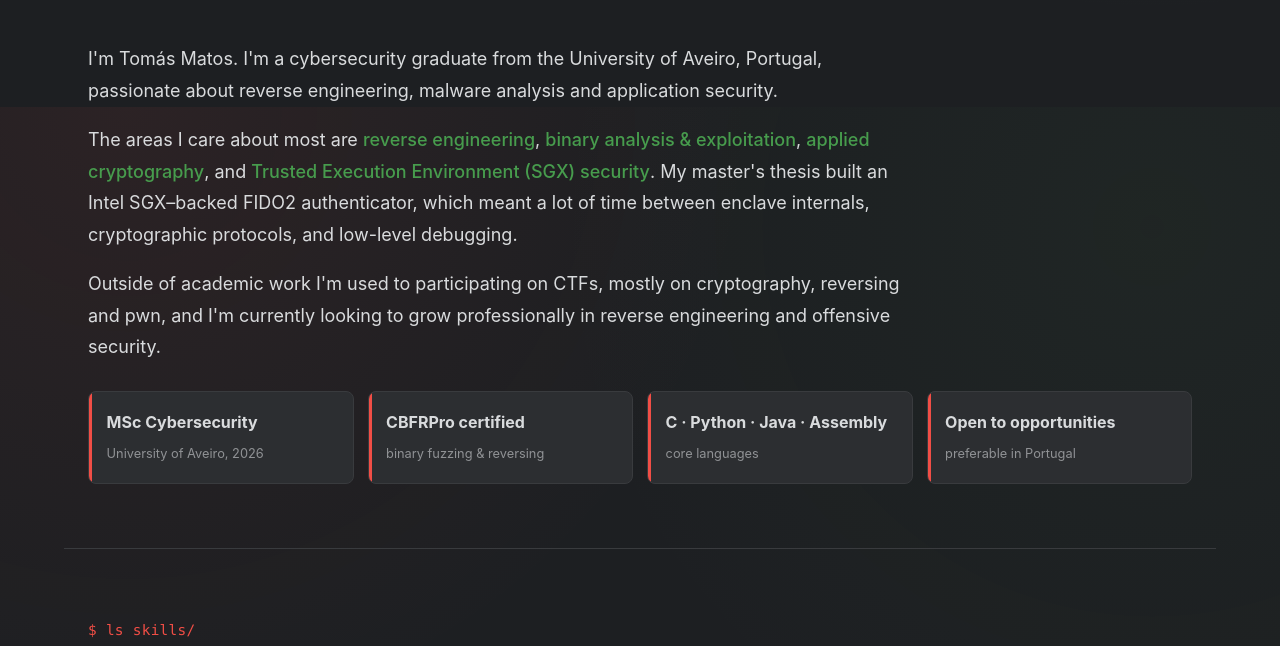
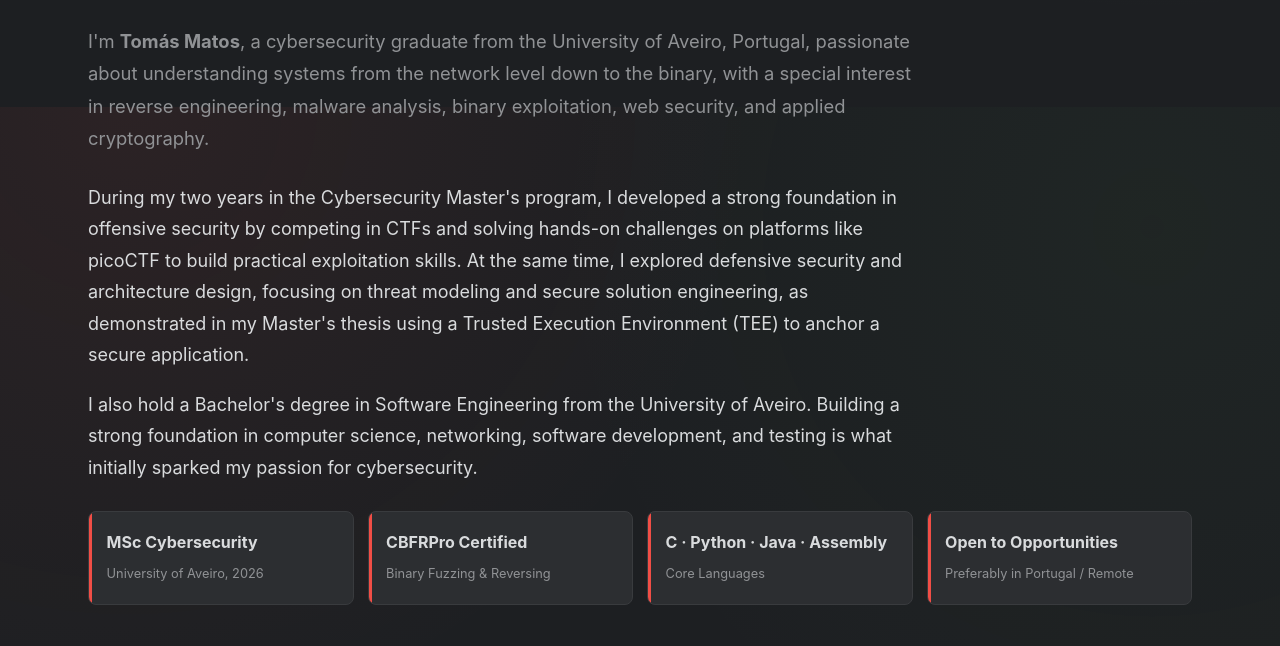
Before and after one commit to tomasmatos2003/tomasmatos2003.github.io, a plain HTML site: page index.html in a window 1280 px wide. Shown: the part 693-1339 px from the top of the page. Drawn offline with Linux system fonts and the light colour scheme; a web font is replaced by a local one.

Commit message:
about update

```diff
--- a/index.html
+++ b/index.html
@@ -105,14 +105,26 @@
     <h2 class="section__title">About</h2>
   </div>
   <div class="section__body about">
-        <p>I'm Tomás Matos. I'm a cybersecurity graduate from the University of Aveiro, Portugal, passionate about reverse engineering, malware analysis and application security.</p>
-        <p>The areas I care about most are <span class="hl">reverse engineering</span>, <span class="hl">binary analysis &amp; exploitation</span>, <span class="hl">applied cryptography</span>, and <span class="hl">Trusted Execution Environment (SGX) security</span>. My master's thesis built an Intel SGX–backed FIDO2 authenticator, which meant a lot of time between enclave internals, cryptographic protocols, and low-level debugging.</p>
-        <p>Outside of academic work I'm used to participating on CTFs, mostly on cryptography, reversing and pwn, and I'm currently looking to grow professionally in reverse engineering and offensive security.</p>
+<p class="section__lead">
+  I'm <strong>Tomás Matos</strong>, a cybersecurity graduate from the University of Aveiro, Portugal, passionate about understanding systems from the network level down to the binary, with a special interest in reverse engineering, malware analysis, binary exploitation, web security, and applied cryptography.
+</p>
+
+<p>
+  During my two years in the Cybersecurity Master's program, I developed a strong foundation in offensive security by competing in CTFs and solving hands-on challenges on platforms like picoCTF to build practical exploitation skills. At the same time, I explored defensive security and architecture design, focusing on threat modeling and secure solution engineering, as demonstrated in my Master's thesis using a Trusted Execution Environment (TEE) to anchor a secure application.
+</p>
+
+<p>
+I also hold a Bachelor's degree in Software Engineering from the University of Aveiro. Building a strong foundation in computer science, networking, software development, and testing is what initially sparked my passion for cybersecurity.</p>
+
+    <!-- <p>
+      Beyond academia, I regularly compete in CTFs (focusing on pwn, crypto, and reversing) and organize technical events for the university's cybersecurity club. I am currently looking for full-time opportunities in offensive security and software analysis.
+    </p> -->
+
     <ul class="stats">
       <li><strong>MSc Cybersecurity</strong><span>University of Aveiro, 2026</span></li>
-          <li><strong>CBFRPro certified</strong><span>binary fuzzing &amp; reversing</span></li>
-          <li><strong>C · Python · Java · Assembly</strong><span>core languages</span></li>
-          <li><strong>Open to opportunities</strong><span>preferable in Portugal</span></li>
+      <li><strong>CBFRPro Certified</strong><span>Binary Fuzzing &amp; Reversing</span></li>
+      <li><strong>C · Python · Java · Assembly</strong><span>Core Languages</span></li>
+      <li><strong>Open to Opportunities</strong><span>Preferably in Portugal / Remote</span></li>
     </ul>
   </div>
 </section>
@@ -536,7 +548,9 @@
         <h2 class="section__title">Contact</h2>
       </div>
       <div class="section__body contact">
-        <p>Open to reverse-engineering / security roles and interesting collaborations. Best way to reach me:</p>
+        <p>Open to security roles and interesting collaborations.</p>
+
+        <p>Best way to reach me:</p>
         <div class="contact__links">
           <a href="mailto:matostomas2003@gmail.com">[ EMAIL ]</a>
           <a href="https://github.com/tomasmatos2003" target="_blank" rel="noopener">[ GITHUB ]</a>
```
Lines whose indentation alone changed are shown as unchanged.
